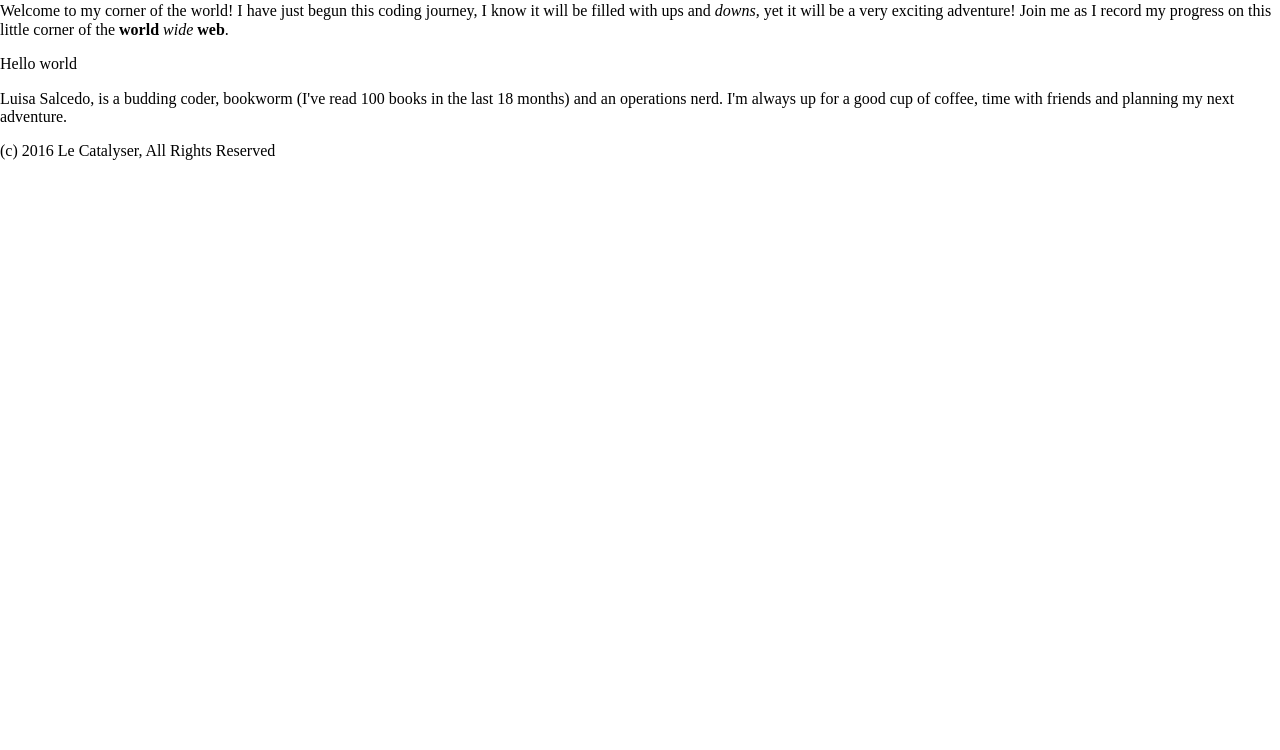
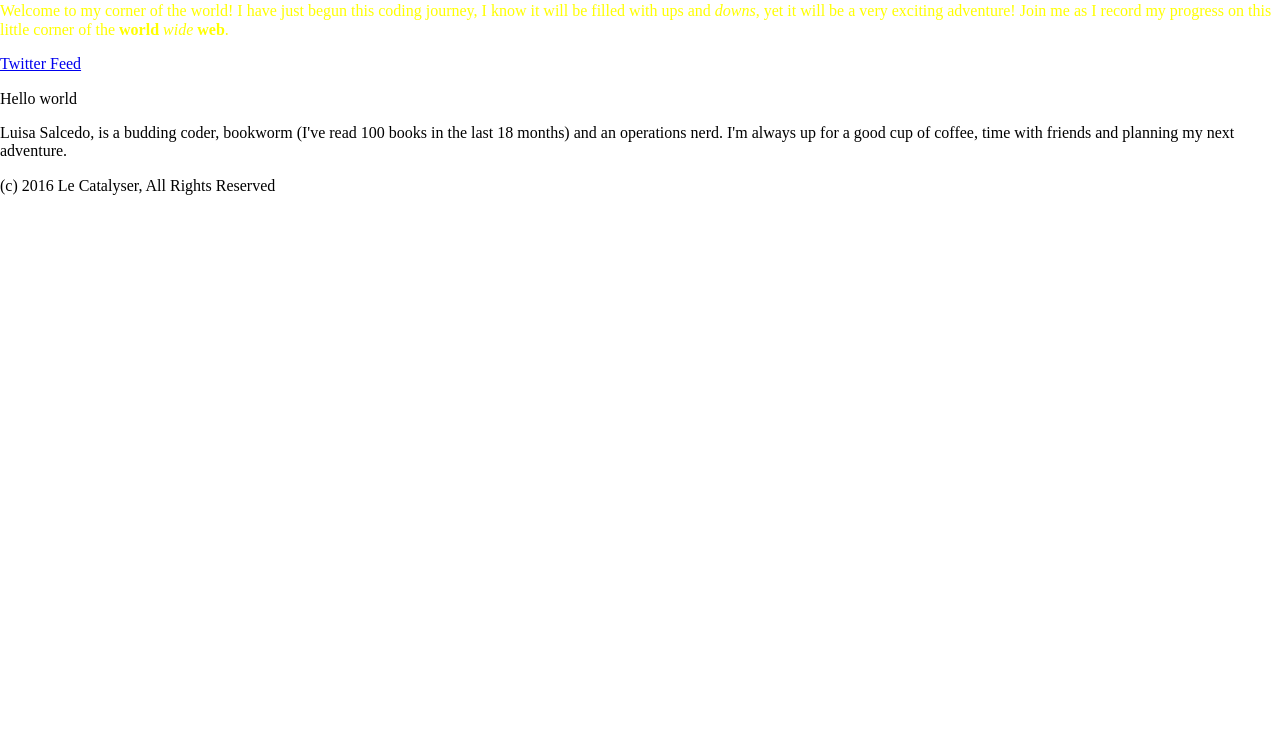
Before and after one commit to LeCatalyser/Blog, a plain HTML site: page index.html in a window 1280 px wide. Shown: the part 50-800 px from the top of the page. Drawn offline with nearby package versions, Linux system fonts and the light colour scheme.

Commit message:
further updates

```diff
--- a/catalyst_2016.css
+++ b/catalyst_2016.css
@@ -4,3 +4,7 @@
 	font-family:'Josefin Sans', sans-serif;
 	font-size: 20px;
 }
+.bio
+{
+	color: yellow;
+}
--- a/index.html
+++ b/index.html
@@ -13,7 +13,9 @@
 <body>
   <main>
   <h1 class="title">LeCatalyser</h1>
-    <p> Welcome to my corner of the world! I have just begun this coding journey, I know it will be filled with ups and <em>downs</em>, yet it will be a very exciting adventure! Join me as I record my progress on this little corner of the <strong>world</strong> <em>wide</em> <strong>web</strong>.</p>
+    <p class="bio"> Welcome to my corner of the world! I have just begun this coding journey, I know it will be filled with ups and <em>downs</em>, yet it will be a very exciting adventure! Join me as I record my progress on this little corner of the <strong>world</strong> <em>wide</em> <strong>web</strong>.</p>
+
+    <a href="https://twitter.com/lecatalyser">Twitter Feed</a>
 
 
     <p>Hello world</p>
```
